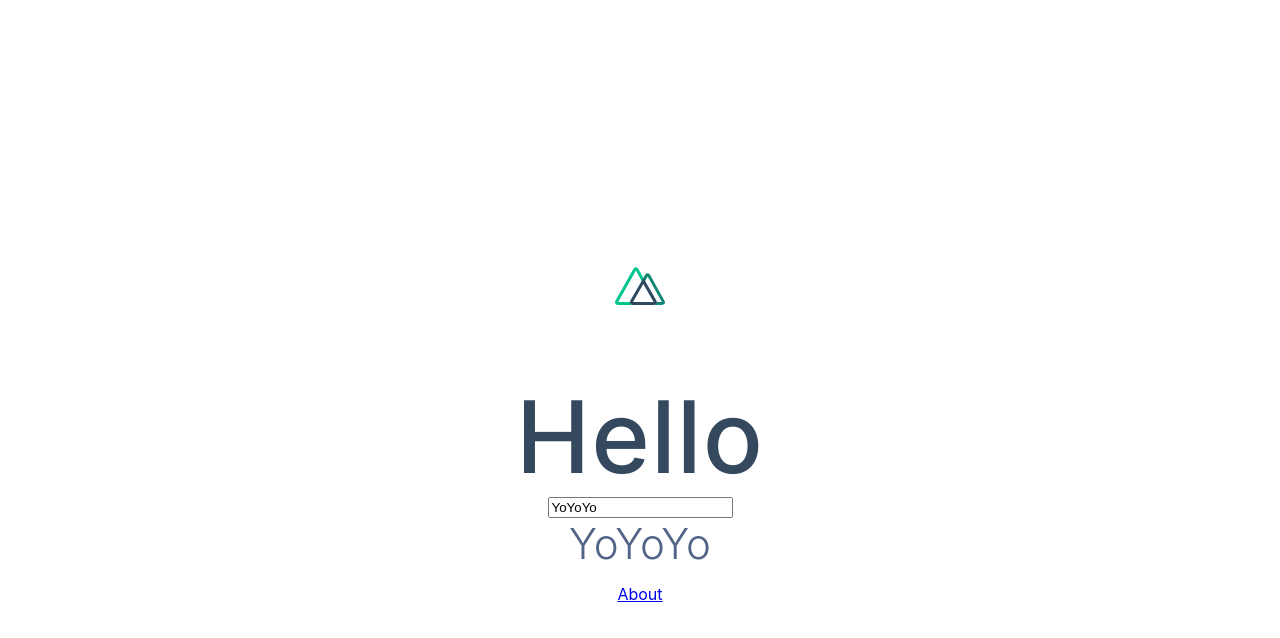
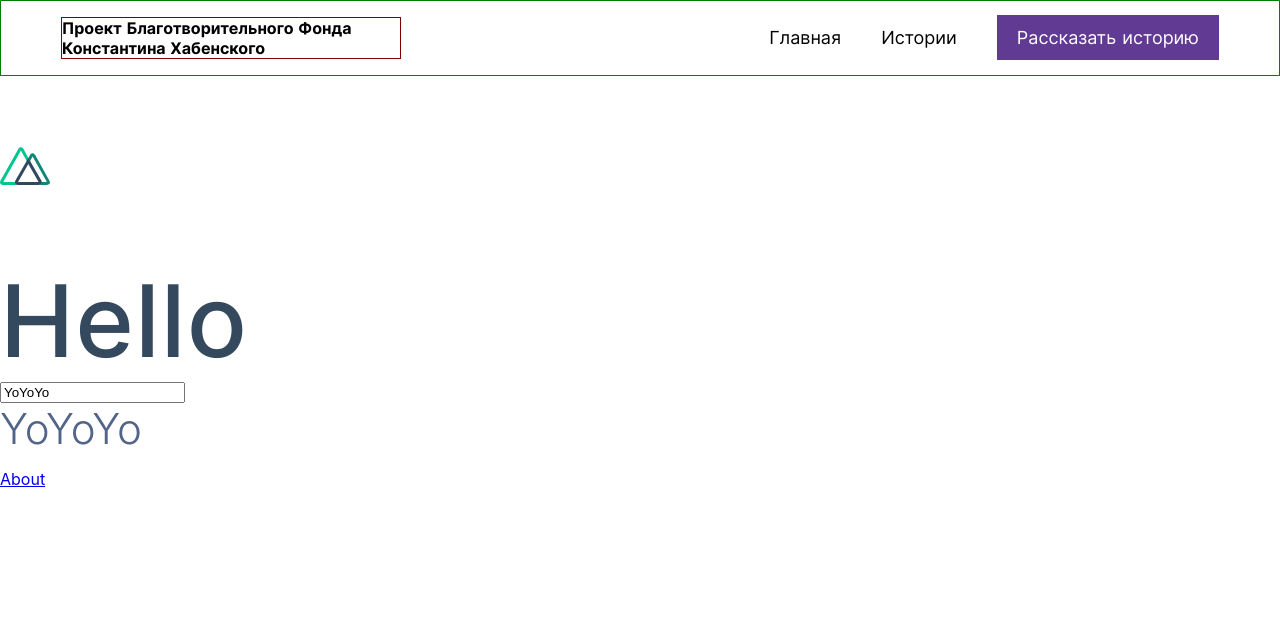
Before and after one commit to asnazarov/Rac-Lechitsa, a Nuxt app: page / in a window 1280 px wide. Shown: the top 638 px of the page. Built offline with nearby package versions, Linux system fonts and the light colour scheme.

Commit message:
Создали Header and Menu

```diff
--- /dev/null
+++ b/components/Header.vue
@@ -0,0 +1,37 @@
+<template>
+  <header class="header">
+    <h1 class="header__title">Проект Благотворительного Фонда Константина Хабенского</h1>
+    <myMe></myMe>
+  </header>
+</template>
+
+<script>
+import Menu from '@/components/Menu'
+  export default {
+   components: {
+    'myMe' : Menu,
+  },
+  }
+</script>
+
+<style lang="scss" scoped>
+.header {
+min-height: 76px;
+border: 1px solid green;
+display: flex;
+justify-content: space-between;
+		&__title {
+      box-sizing: border-box;
+      margin: auto 40px auto 60px;
+      max-width: 340px;
+      min-width: 300px;
+      border: 1px solid rgb(128, 0, 0);
+      font-family: 'Inter', sans-serif;
+      font-weight: 600;
+      font-size: 16px;
+      line-height: 20px;
+		}
+}
+
+
+</style>
--- /dev/null
+++ b/components/Menu.vue
@@ -0,0 +1,49 @@
+<template>
+  <nav class="navigation">
+    <ul class="menu">
+      <li><nuxt-link class="menu__link" to="/">Главная</nuxt-link></li>
+      <li><nuxt-link class="menu__link" to="/stories">Истории</nuxt-link></li>
+      <li><nuxt-link class="menu__link menu__link_anotherColor" to="/">Рассказать историю</nuxt-link></li>
+    </ul>
+  </nav>
+</template>
+
+<script>
+  export default {
+
+  }
+</script>
+
+<style lang="scss" scoped>
+.navigation {
+margin: auto 60px auto auto;
+}
+.menu {
+  box-sizing: border-box;
+display: flex;
+flex-wrap: wrap;
+justify-content: space-between;
+list-style-type: none;
+padding: 0;
+margin-left: -40px;
+
+		&__link {
+      margin-left: 40px;
+      font-family: 'Inter', sans-serif;
+      font-weight: normal;
+      font-size: 18px;
+      line-height: 24px;
+      color: #000;
+      text-decoration: none;
+      &_anotherColor {
+        background-color: #613A93;
+        padding: 12px 20px;
+        color: #fff;
+      }
+      &_active {
+        border-bottom: 1px solid #000;
+      }
+		}
+}
+
+</style>
--- a/package.json
+++ b/package.json
@@ -19,7 +19,9 @@
         "eslint-config-prettier": "^6.10.0",
         "eslint-plugin-prettier": "^3.1.2",
         "husky": "^4.2.5",
-          "prettier": "^1.19.1"
+        "node-sass": "^4.14.1",
+        "prettier": "^1.19.1",
+        "sass-loader": "^9.0.0"
     },
     "husky": {
         "hooks": {
--- a/pages/index.vue
+++ b/pages/index.vue
@@ -1,5 +1,6 @@
 <template>
   <div class="container">
+    <myHeader></myHeader>
     <logo></logo>
     <h1 class="title">Hello</h1>
     <input type="text" name v-model="text" />
@@ -9,6 +10,7 @@
 </template>
 
 <script>
+import Header from '@/components/Header'
 import Logo from '@/components/Logo';
 export default {
   data() {
@@ -18,20 +20,16 @@ export default {
   },
   components: {
     logo: Logo,
+    myHeader: Header,
   },
 };
 </script>
 
 <style>
 .container {
-  display: flex;
-  flex-direction: column;
+  max-width: 1440px;
   margin: 0 auto;
   min-height: 100vh;
-  display: flex;
-  justify-content: center;
-  align-items: center;
-  text-align: center;
 }
 
 .title {
```
Also changed, not shown: 1 other file (tests, documents, lock files or other folders). Lines whose indentation alone changed are shown as unchanged.
